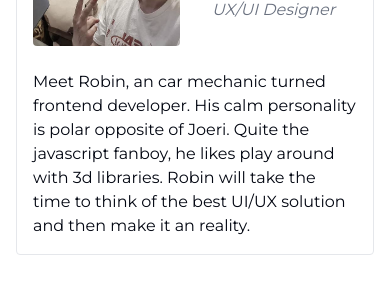
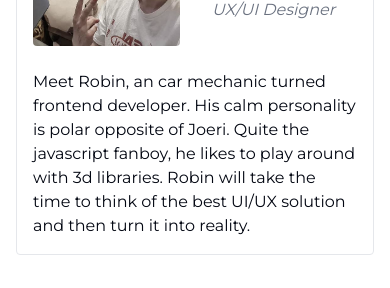
Before and after one commit to Robspin/next-solution1, a Next.js app: page /about in a window 390 px wide. Shown: the part 957-1245 px from the top of the page. Built offline with nearby package versions, Linux system fonts and the light colour scheme.

Commit message:
possible mobile navigation fix

```diff
--- a/app/about/page.tsx
+++ b/app/about/page.tsx
@@ -57,8 +57,8 @@ export default function About() {
                     <Profile name="Robin Steeman" titles={['Frontend Developer', 'UX/UI Designer']}>
                         <p>
                             Meet Robin, an car mechanic turned frontend developer. His calm personality is polar opposite of
-                            Joeri. Quite the javascript fanboy, he likes play around with 3d libraries. Robin will take the time
-                            to think of the best UI/UX solution and then make it an reality.
+                            Joeri. Quite the javascript fanboy, he likes to play around with 3d libraries. Robin will take the time
+                            to think of the best UI/UX solution and then turn it into reality.
                         </p>
                     </Profile>
                 </div>
--- a/components/layout/mobile-menu.tsx
+++ b/components/layout/mobile-menu.tsx
@@ -49,8 +49,8 @@ export default function MobileMenu() {
             <AnimatePresence>
                 {menuOpened && <Transition
                     key="menu"
-                    className="top-0 bottom-0 right-0 left-0 fixed bg-black inline md:hidden">
-                        <div className="w-screen h-screen flex flex-col justify-between items-center p-3">
+                    className="top-0 bottom-0 right-0 left-0 h-full fixed bg-black inline md:hidden overflow-hidden">
+                        <div className="w-screen h-full fixed flex flex-col justify-between items-center p-3">
                             <button className="inline md:hidden ml-auto" onClick={toggleMenu}>
                                 <Cross className="w-8 h-8" />
                             </button>
```
